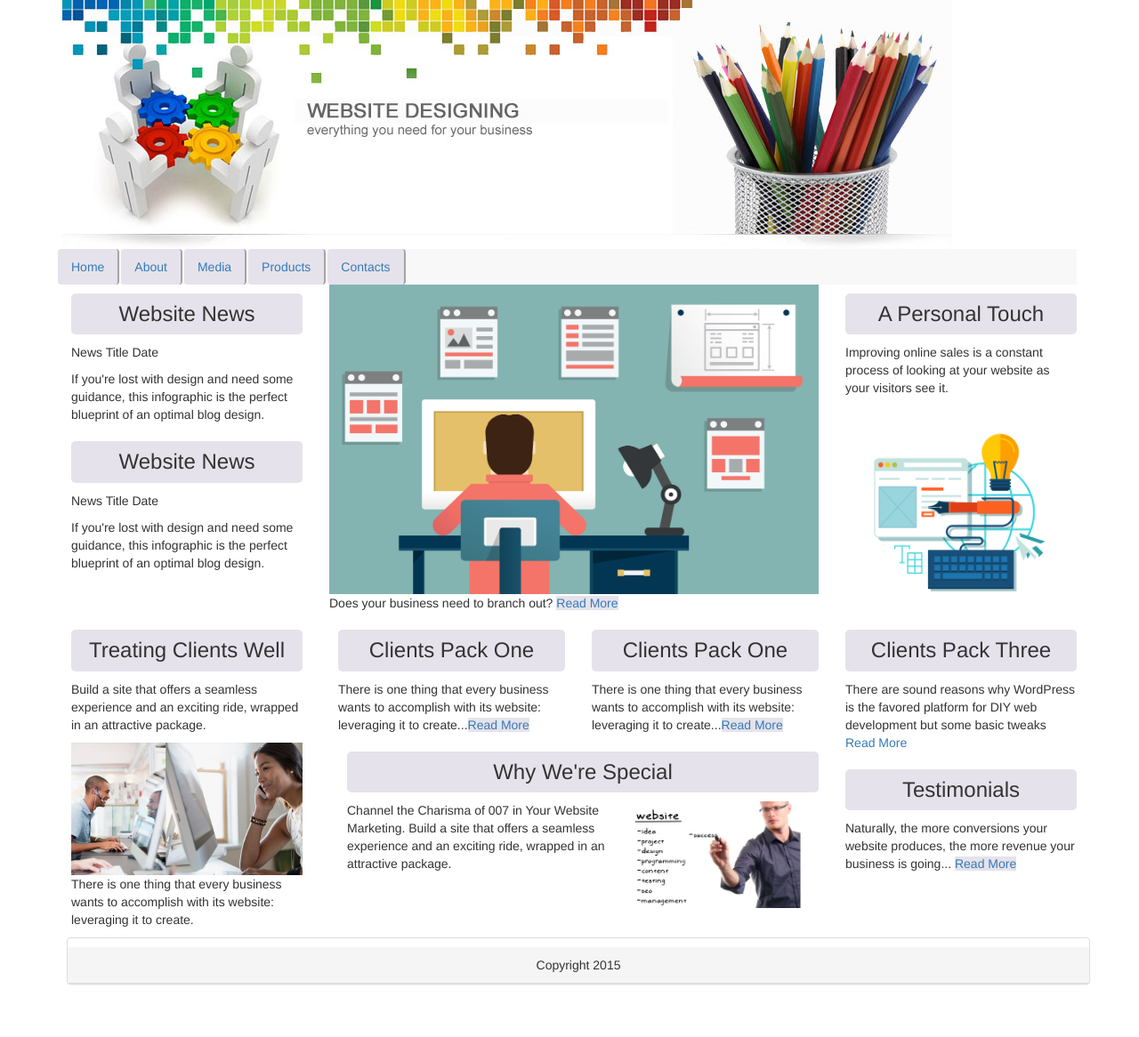
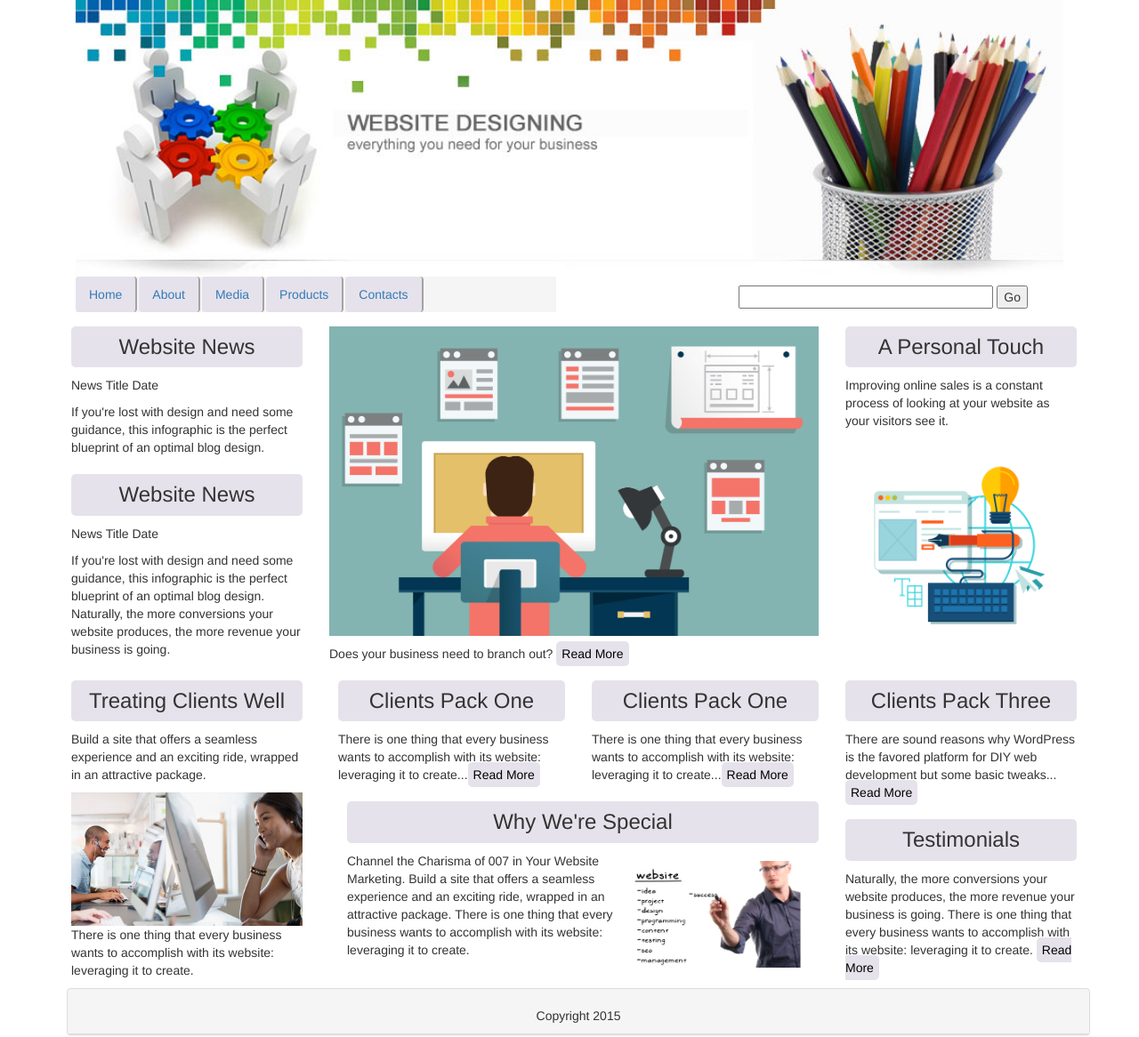
Before and after one commit to reinaibardolasa/First-Assign-BS, a plain HTML site: page index.html in a window 1280 px wide. Shown: the whole page at 89% size. Before the commit the page ends 1127 px from the top, so only its background shows below. Drawn offline with nearby package versions, Linux system fonts and the light colour scheme.

Commit message:
First Assign DONE!!!

```diff
--- a/css/1stBS.css
+++ b/css/1stBS.css
@@ -1,9 +1,9 @@
 
 
 
-/*div{
-  border: 1px solid;
-}*/
+div{
+  /*border: 1px solid;*/
+}
 
 .row{
   padding-left: 10px;
@@ -14,7 +14,7 @@
 }
 
 .navbar-default{
-  background-color: ##E6E2EB;
+  background-color: #E6E2EB !important;
 }
 
 .nav-pills li a{
@@ -45,6 +45,8 @@ h3{
 
 .col-sm-6 img{
   width: 100%;
+  margin-top: 10px;
+  margin-bottom: 10px;
 }
 
 .col-sm-3 img{
@@ -52,7 +54,10 @@ h3{
 }
 
 .Button{
+  padding: 6px;
   background-color: #E6E2EB;
+  border-radius: 5px 5px 5px 5px;
+  color: black;
 }
 
 .col-sm-12 img{
@@ -67,8 +72,19 @@ h3{
   background-color: #black !important;
   text-align: center;
   margin-top: 10px;
+  /*border: solid;*/
 }
-/*.panel{
-  background-color: black !important;
-  border-color: white !important;
+
+.panel-default{
+  background-color: #f5f5f5;
+}
+
+.col-sm-6 ul{
+  background-color: #f5f5f5;
+  margin-left: -30px !important;
+}
+
+/*.col-sm-6 {
+  background-color: #f5f5f5;
+  margin-left: -30px !important;
 }*/
--- a/index.html
+++ b/index.html
@@ -13,13 +13,13 @@
 </head>
 
 <div class="container">
-  <div class="header">
+  <div class="col-sm-12">
     <img src="image/header2.jpg">
-  </div>
 
   <nav class="navbar-default">
-    <div class="row">
-      <div>
+    <!-- <div class="row"> -->
+    <div class="col-sm-12">
+      <div class="col-sm-6">
         <ul class="nav nav-pills">
           <li><a href="#">Home</a></li>
           <li><a href="#">About</a></li>
@@ -28,9 +28,18 @@
           <li><a href="#">Contacts</a></li>
         </ul>
       </div>
+
+      <div class="col-sm-6">
+      <form id="tfnewsearch" method="get" class="text-center" action="http://www.google.com">
+        <input type="text" class="tftextinput" name="q" size="32" maxlength="120" >
+        <input type="submit" value="Go" class="tfbutton">
+      </form>
     </div>
+
+    </div>
+
  </nav>
-
+</div>
   <div class="row">
     <div class="col-sm-3">
       <div class="col-sm-12">
@@ -44,7 +53,7 @@
         <h3>Website News</h3>
         <p>News Title Date</p>
         <p>If you're lost with design and need some guidance, this infographic
-          is the perfect blueprint of an optimal blog design.</p>
+          is the perfect blueprint of an optimal blog design. Naturally, the more conversions your website produces, the more revenue your business is going. </p>
       </div>
     </div>
 
@@ -98,7 +107,7 @@
           <h3>Why We're Special</h3>
           <p>  Channel the Charisma of 007 in  Your Website <span> <img src="image/special2.jpg" alt="Special" style="width:200px; height:120px; float:right; margin-right:20px;"/></span>Marketing.
             Build a site that offers a seamless experience
-            and an exciting ride, wrapped in an attractive package.
+            and an exciting ride, wrapped in an attractive package. There is one thing that every business wants to accomplish with its website: leveraging it to create.
           </p>
           </div>
         </div>
@@ -112,14 +121,14 @@
     <div class="col-sm-12">
       <h3>Clients Pack Three</h3>
       <p>
-        There are sound reasons why WordPress is the favored platform for DIY web development but some basic tweaks <a class="col2Button" href="/url2">Read More</a>
+        There are sound reasons why WordPress is the favored platform for DIY web development but some basic tweaks... <a class="Button" href="/url2">Read More</a>
       </p>
     </div>
 
     <div class="col-sm-12">
       <h3>Testimonials</h3>
       <p>
-        Naturally, the more conversions your website produces, the more revenue your business is going... <a class="Button" href="/url2">Read More</a>
+        Naturally, the more conversions your website produces, the more revenue your business is going. There is one thing that every business wants to accomplish with its website: leveraging it to create. <a class="Button" href="/url2">Read More</a>
       </p>
     </div>
   </div>
@@ -137,7 +146,5 @@
 </div>
 
 
-
-
 </body>
 </html>
```
